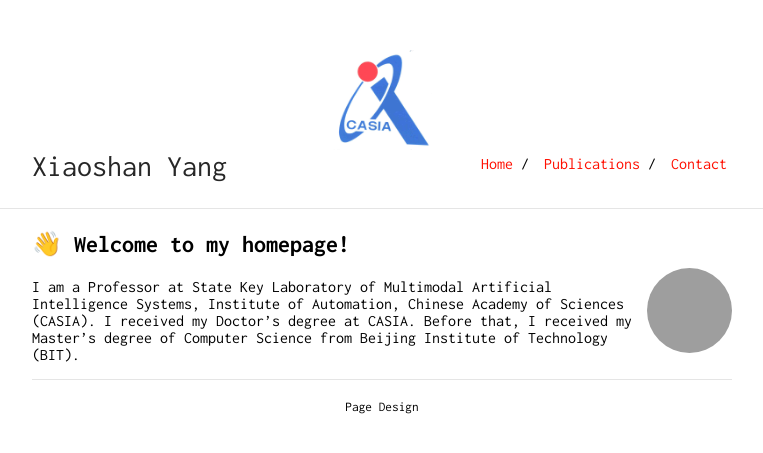
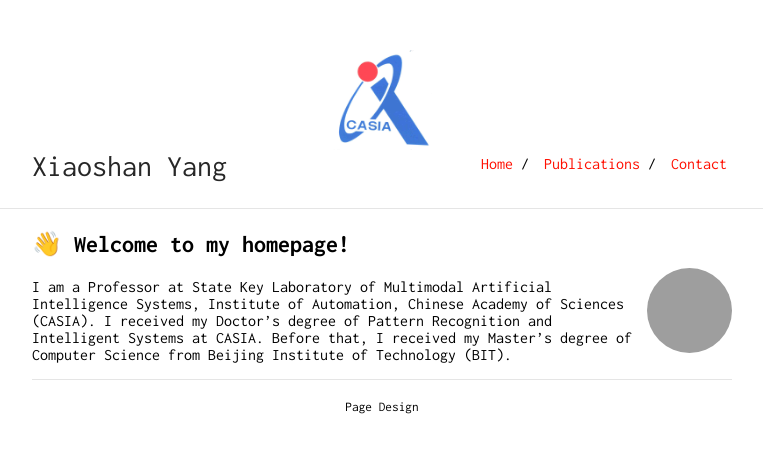
Before and after one commit to YangXS/yangxs.github.io, a Jekyll site: the page built from index.md, in a window 1280 px wide, cut to the strip 0-453 px from the top of the page. Shown: the whole strip, without its empty margins (258-1021 px from the left). Built offline with Jekyll 4.4.1, drawn with Linux system fonts in a browser that asks for light colours; our own code applies the rules of GitHub Pages for plain Markdown files; grey boxes are pictures that could not be loaded.

Commit message:
Update index.md

```diff
--- a/index.md
+++ b/index.md
@@ -6,4 +6,4 @@ layout: default
 
 <img class="profile-picture" src="yangxs.jpg">
 
-I am a Professor at State Key Laboratory of Multimodal Artificial Intelligence Systems, Institute of Automation, Chinese Academy of Sciences (CASIA). I received my Doctor’s degree at CASIA. Before that, I received my Master’s degree of Computer Science from Beijing Institute of Technology (BIT).
+I am a Professor at State Key Laboratory of Multimodal Artificial Intelligence Systems, Institute of Automation, Chinese Academy of Sciences (CASIA). I received my Doctor’s degree of Pattern Recognition and Intelligent Systems at CASIA. Before that, I received my Master’s degree of Computer Science from Beijing Institute of Technology (BIT).
```
